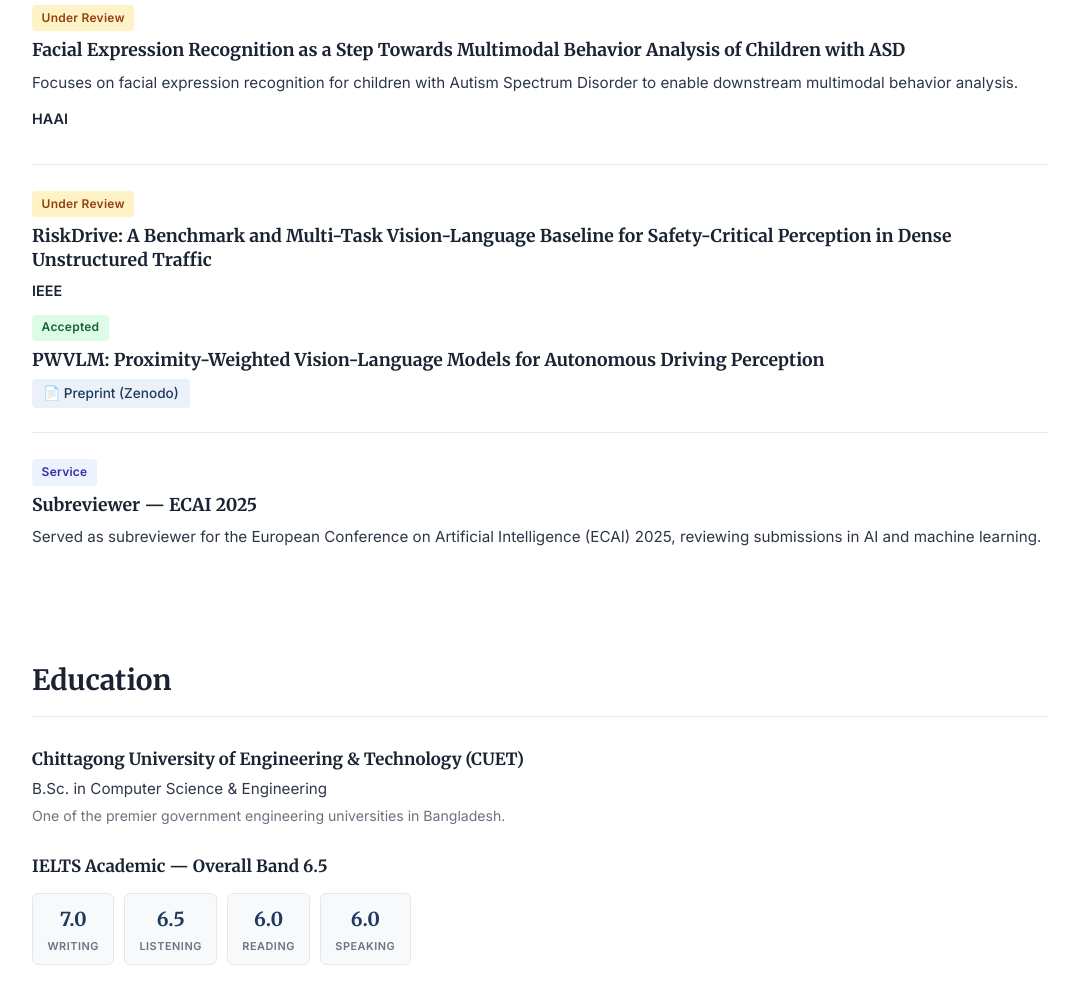
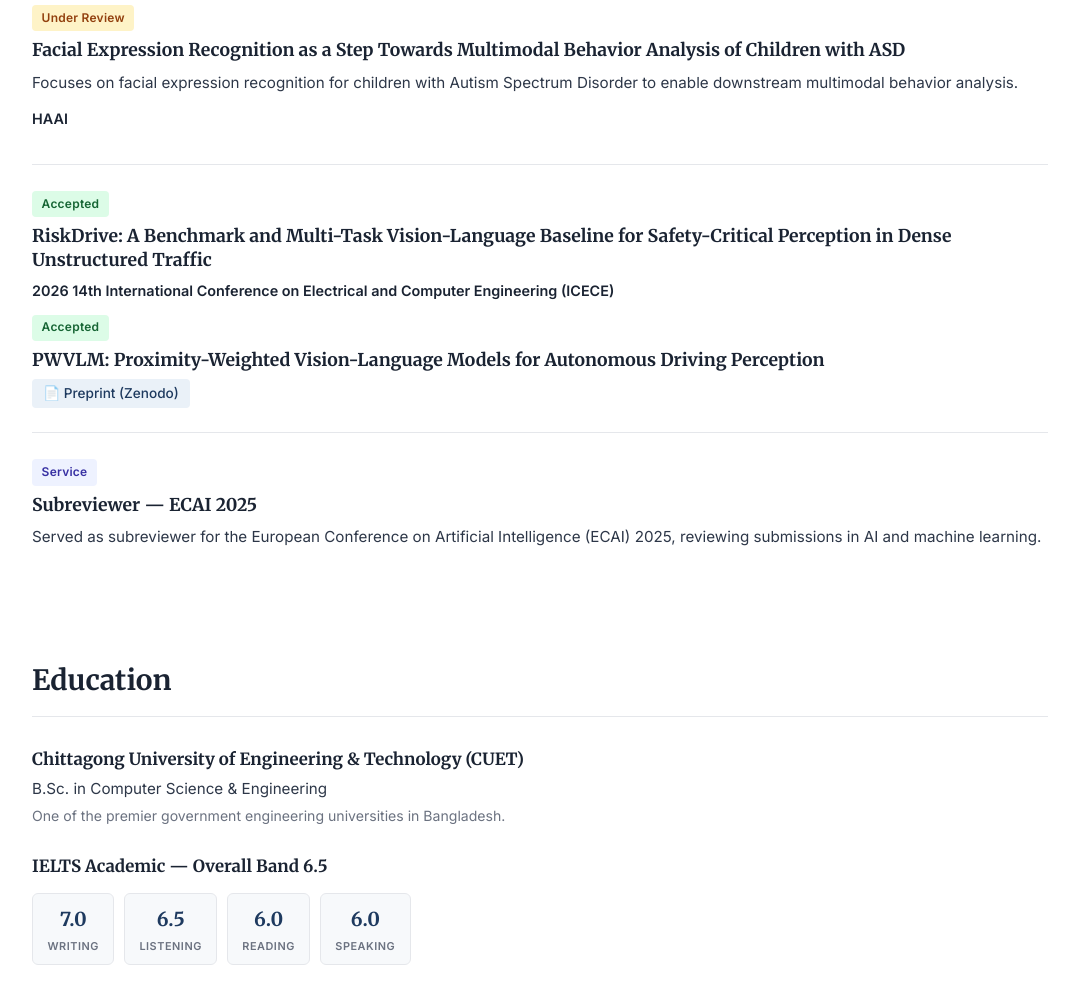
Before and after one commit to forhadsidhu/sharif, a plain HTML site: page docs/index.html in a window 1280 px wide. Shown: the part 7040-8028 px from the top of the page, without its empty margins (100-1179 px from the left). Drawn offline with Linux system fonts and the light colour scheme.

Commit message:
added paper info

```diff
--- a/docs/index.html
+++ b/docs/index.html
@@ -1035,10 +1035,10 @@
             </div>
 
              <div class="research-item">
-                <span class="status-tag tag-review">Under Review</span>
+                <span class="status-tag tag-accepted">Accepted</span>
                 <h3 class="project-title">RiskDrive: A Benchmark and Multi-Task Vision-Language Baseline for Safety-Critical Perception in Dense Unstructured Traffic</h3>
                 <div class="project-meta">
-                    <span class="venue">IEEE</span>
+                    <span class="venue">2026 14th International Conference on Electrical and Computer Engineering (ICECE)</span>
             </div>
             <div class="research-item">
                 <span class="status-tag tag-accepted">Accepted</span>
```
